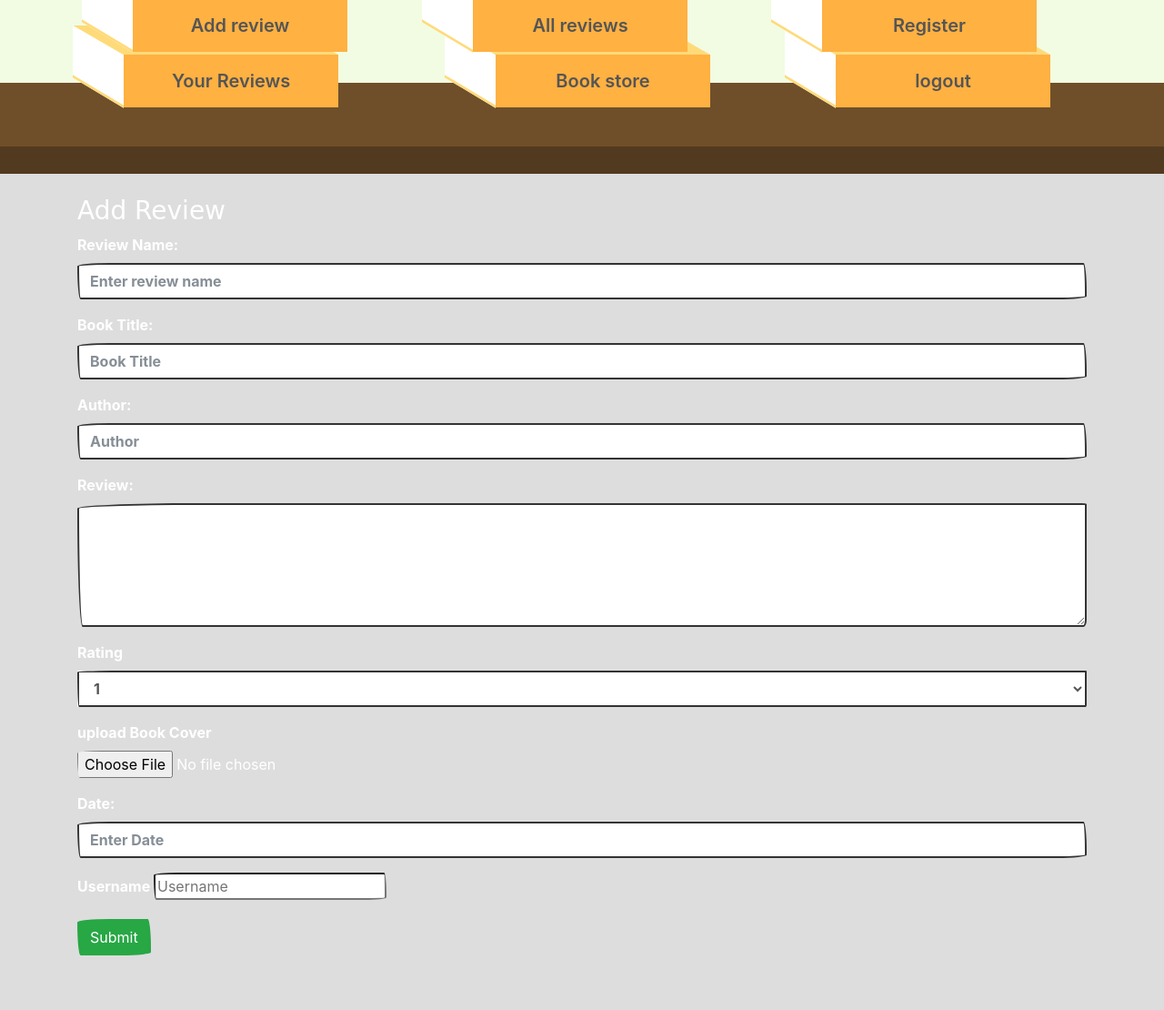
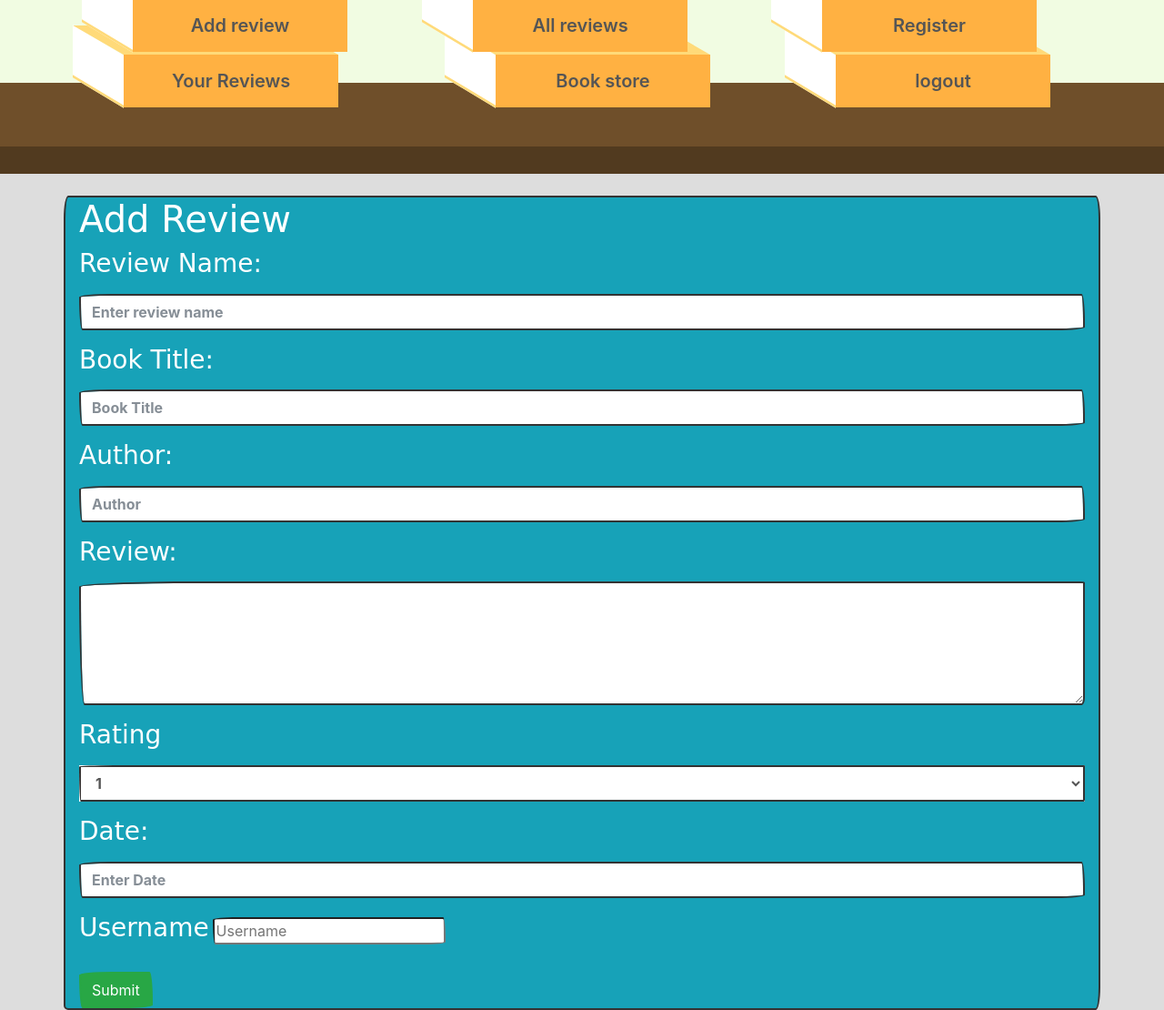
Before and after one commit to cthoms1993/book-review-project, a Flask app: page /add_review in a window 1280 px wide; the page is wider, and only the part inside the window is pictured. Shown: the part 198-1308 px from the top of that part at 91% size. Before the commit the page ends 1248 px from the top of that part, so only its background shows below. Run offline with Flask 2, Linux system fonts and the light colour scheme; some libraries are stand-ins or nearby versions; some web fonts are replaced.

Commit message:
changed layout of add review

```diff
--- a/templates/addreview.html
+++ b/templates/addreview.html
@@ -1,29 +1,28 @@
 {% extends 'base.html' %}
 {% block content %}
-    <h3> Add Review</h3>
-    <div class="row">
+    <div class="row card bg-info">
         <form action="{{ url_for('insert_review') }}" method="POST" class="col s12">
-
+            <h1> Add Review</h1>
             <div class="form-group">
-                <label for="review_name">Review Name:</label>
+                <label for="review_name"><h3>Review Name:</h3></label>
                 <input type="text" class="form-control" id="review_name" aria-describedby="review_name"
                        name="review_name"
                        placeholder="Enter review name">
             </div>
             <div class="form-group">
-                <label for="book_name">Book Title:</label>
+                <label for="book_name"><h3>Book Title:</h3></label>
                 <input type="text" class="form-control" id="book_name" name="book_name" placeholder="Book Title">
             </div>
             <div class="form-group">
-                <label for="exampleInputPassword1">Author:</label>
+                <label for="exampleInputPassword1"><h3>Author:</h3></label>
                 <input type="text" class="form-control" id="author" name="author" placeholder="Author">
             </div>
             <div class="form-group">
-                <label for="review_description">Review:</label>
+                <label for="review_description"><h3>Review:</h3></label>
                 <textarea class="form-control" id="review_description" rows="5" name="review_description"></textarea>
             </div>
             <div class="form-group">
-                <label for="rating_select">Rating</label>
+                <label for="rating_select"><h3>Rating</h3></label>
                 <select class="form-control" id="rating" name="rating" type="text">
                     <option>1</option>
                     <option>2</option>
@@ -33,23 +32,19 @@
                 </select>
             </div>
             <div class="form-group">
-                <label for="exampleInputFile">upload Book Cover</label>
-                <input type="file" class="form-control-file" id="book_cover" name="book_cover" aria-describedby="fileHelp">
-            </div>
-            <div class="form-group">
-                <label for="date">Date:</label>
+                <label for="date"><h3>Date:</h3></label>
                 <input type="text" class="form-control" id="date" aria-describedby="date"
                        name="date"
                        placeholder="Enter Date">
             </div>
             <div class="form-group">
-                <label for="username">Username</label>{% if session['username'] != None %}
+                <label for="username"><h3>Username</h3></label>{% if session['username'] != None %}
                 <input id="username" name="username" type="text" placeholder="Username"
                        value="{{ session['username'] }}"
                        required>{% endif %}
             </div>
+            <button type="submit" class="btn btn-success">Submit</button>
 
-            <button type="submit" class="btn btn-success">Submit</button>
         </form>
     </div>
 
--- a/templates/reviews.html
+++ b/templates/reviews.html
@@ -18,6 +18,8 @@
             <div class="card-body">
                 <a class="card-link btn-primary btn" href="#">Buy Book</a>
             </div>
+
+
             <div class="card-footer">
                 {{ review.date }}
             </div>
```
Also changed, not shown: templates/account.html (+6 -1 lines), templates/editreview.html (+8 -3 lines).
